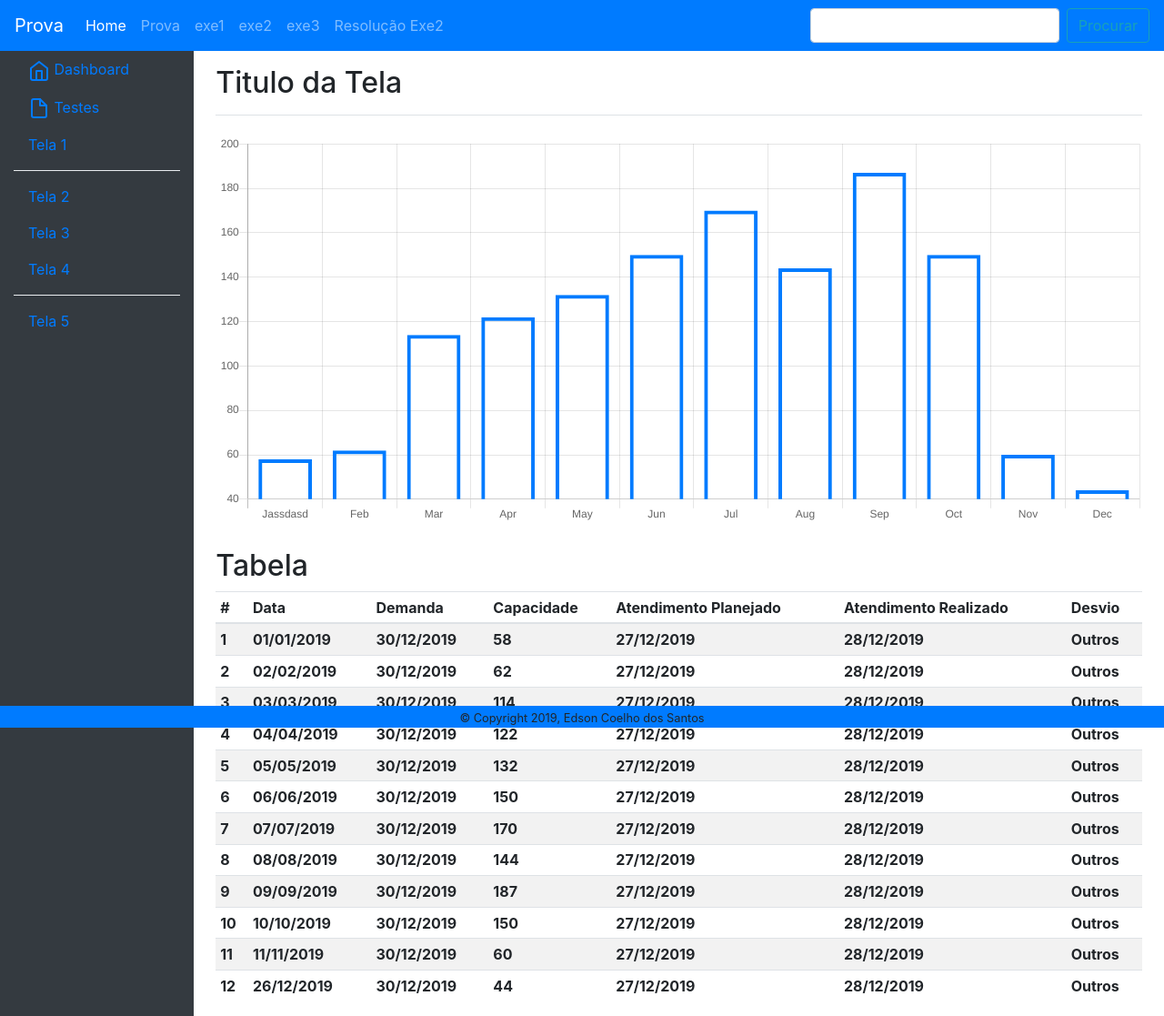
After one commit to Edson-Fullstack/accenture, a Flask app: page /chart in a window 1280 px wide. The commit adds this page. Shown: the whole page at 91% size. Run offline with Flask 2, Linux system fonts and the light colour scheme; lists and menus that the app fills with data are empty; some libraries are stand-ins or nearby versions.

Commit message:
resolução exe2 aplicado

```diff
--- a/app.py
+++ b/app.py
@@ -3,7 +3,7 @@ PEP 8 -- Style Guide for Python Resume
 pip8 app
 """
 from flask import Flask, render_template, url_for, request
-
+import pygal
 TEST_CONTROL = 0
 
 
@@ -46,6 +46,19 @@ def exe3():
     return render_template('document.html', link=endereco)
 
 
+@myapp.route("/chart")
+def chart():
+    graph = pygal.Line()
+    graph.title = '% Change Coolness of programming languages over time.'
+    graph.x_labels = ['2011', '2012', '2013', '2014', '2015', '2016']
+    graph.add('Pithon',  [15, 31, 89, 200, 356, 900])
+    graph.add('Java',    [15, 45, 76, 80,  91,  95])
+    graph.add('C++',     [5,  51, 54, 102, 150, 201])
+    graph.add('All others combined!',  [5, 15, 21, 55, 92, 105])
+    graph_data = graph.render_data_uri()
+    return render_template("chart.html", graph_data=graph_data)
+
+
 if __name__ == "__main__":
     # rodar app no local host(host='0.0.0.0', port=80,debug=True)
     # ter apenas 1 servidor respodendo na porta 80
--- /dev/null
+++ b/templates/chart.html
@@ -0,0 +1,17 @@
+<!DOCTYPE HTML>
+<html>
+
+<head>
+    <title>Prova</title>
+</head>
+
+<body>
+    {% include '/includes/_header.html' %}
+    {% include '/includes/_menu_lateral.html' %}
+
+    <!-- <div class="container col-md-8">
+        <embed type="image/svg+xml" src={{graph_data|safe}} style='max-width:400px' />
+    </div>-->
+    {% include '/includes/_footer.html' %} </body>
+
+</html>
--- a/templates/includes/_menu.html
+++ b/templates/includes/_menu.html
@@ -22,6 +22,9 @@
             <li class="nav-item">
                 <a class="nav-link" href="{{url_for('exe3')}}">exe3</a>
             </li>
+            <li class="nav-item">
+                <a class="nav-link" href="{{url_for('chart')}}">Resolução Exe2</a>
+            </li>
         </ul>
         <form class="form-inline my-2 my-lg-0">
             <input class="form-control mr-sm-2" type="search" placeholder=" " aria-label="Search">
--- /dev/null
+++ b/templates/includes/_menu_lateral.html
@@ -0,0 +1,257 @@
+<body>
+    <div class="container-fluid">
+        <div class="row">
+            <nav class="col-md-2 d-none d-md-block bg-dark sidebar">
+                <div class="sidebar-sticky">
+                    <ul class="nav flex-column">
+                        <li class="nav-item">
+                            <a class="nav-link active" href="#">
+                                <svg xmlns="http://www.w3.org/2000/svg" width="24" height="24" viewBox="0 0 24 24"
+                                    fill="none" stroke="currentColor" stroke-width="2" stroke-linecap="round"
+                                    stroke-linejoin="round" class="feather feather-home">
+                                    <path d="M3 9l9-7 9 7v11a2 2 0 0 1-2 2H5a2 2 0 0 1-2-2z"></path>
+                                    <polyline points="9 22 9 12 15 12 15 22"></polyline>
+                                </svg>
+                                Dashboard <span class="sr-only">(current)</span>
+                            </a>
+                        </li>
+                        <li class="nav-item">
+                            <a class="nav-link" href="#">
+                                <svg xmlns="http://www.w3.org/2000/svg" width="24" height="24" viewBox="0 0 24 24"
+                                    fill="none" stroke="currentColor" stroke-width="2" stroke-linecap="round"
+                                    stroke-linejoin="round" class="feather feather-file">
+                                    <path d="M13 2H6a2 2 0 0 0-2 2v16a2 2 0 0 0 2 2h12a2 2 0 0 0 2-2V9z"></path>
+                                    <polyline points="13 2 13 9 20 9"></polyline>
+                                </svg>
+                                Testes
+                            </a>
+                        </li>
+                        <li class="nav-item">
+                            <a class="nav-link" href="#">
+                                Tela 1
+                            </a>
+                        </li>
+                        <div class="dropdown-divider"></div>
+                        <li class="nav-item">
+                            <a class="nav-link" href="#">
+                                Tela 2
+                            </a>
+                        </li>
+                        <li class="nav-item">
+                            <a class="nav-link" href="#">
+                                Tela 3
+                            </a>
+                        </li>
+                        <li class="nav-item">
+                            <a class="nav-link" href="#">
+                                Tela 4
+                            </a>
+                        </li>
+                        <div class="dropdown-divider"></div>
+                        <li class="nav-item">
+                            <a class="nav-link" href="#">
+                                Tela 5
+                            </a>
+                        </li>
+                    </ul>
+                </div>
+            </nav>
+
+            <main role="main" class="col-md-9 ml-sm-auto col-lg-10 px-4">
+                <div class="chartjs-size-monitor"
+                    style="position: absolute; left: 0px; top: 0px; right: 0px; bottom: 0px; overflow: hidden; pointer-events: none; visibility: hidden; z-index: -1;">
+                    <div class="chartjs-size-monitor-expand"
+                        style="position:absolute;left:0;top:0;right:0;bottom:0;overflow:hidden;pointer-events:none;visibility:hidden;z-index:-1;">
+                        <div style="position:absolute;width:1000000px;height:1000000px;left:0;top:0"></div>
+                    </div>
+                    <div class="chartjs-size-monitor-shrink"
+                        style="position:absolute;left:0;top:0;right:0;bottom:0;overflow:hidden;pointer-events:none;visibility:hidden;z-index:-1;">
+                        <div style="position:absolute;width:200%;height:200%;left:0; top:0"></div>
+                    </div>
+                </div>
+                <div
+                    class="d-flex justify-content-between flex-wrap flex-md-nowrap align-items-center pt-3 pb-2 mb-3 border-bottom">
+                    <h1 class="h2">Titulo da Tela</h1>
+                </div>
+
+                <canvas class="my-4 w-100 chartjs-render-monitor" id="myChart" width="547" height="230"
+                    style="display: block; width: 547px; height: 230px;"></canvas>
+
+                <h2>Tabela</h2>
+                <div class="table-responsive">
+                    <table class="table table-striped table-sm">
+                        <thead>
+                            <tr>
+                                <th>#</th>
+                                <th>Data</th>
+                                <th>Demanda</th>
+                                <th>Capacidade</th>
+                                <th>Atendimento Planejado</th>
+                                <th>Atendimento Realizado</th>
+                                <th>Desvio</th>
+                            </tr>
+                        </thead>
+                        <tbody>
+                            <tr>
+                                <th>1</th>
+                                <th>01/01/2019</th>
+                                <th>30/12/2019</th>
+                                <th>58</th>
+                                <th>27/12/2019</th>
+                                <th>28/12/2019</th>
+                                <th>Outros</th>
+                            </tr>
+                            <tr>
+                                <th>2</th>
+                                <th>02/02/2019</th>
+                                <th>30/12/2019</th>
+                                <th>62</th>
+                                <th>27/12/2019</th>
+                                <th>28/12/2019</th>
+                                <th>Outros</th>
+                            </tr>
+                            <tr>
+                                <th>3</th>
+                                <th>03/03/2019</th>
+                                <th>30/12/2019</th>
+                                <th>114</th>
+                                <th>27/12/2019</th>
+                                <th>28/12/2019</th>
+                                <th>Outros</th>
+                            </tr>
+                            <tr>
+                                <th>4</th>
+                                <th>04/04/2019</th>
+                                <th>30/12/2019</th>
+                                <th>122</th>
+                                <th>27/12/2019</th>
+                                <th>28/12/2019</th>
+                                <th>Outros</th>
+                            </tr>
+                            <tr>
+                                <th>5</th>
+                                <th>05/05/2019</th>
+                                <th>30/12/2019</th>
+                                <th>132</th>
+                                <th>27/12/2019</th>
+                                <th>28/12/2019</th>
+                                <th>Outros</th>
+                            </tr>
+                            <tr>
+                                <th>6</th>
+                                <th>06/06/2019</th>
+                                <th>30/12/2019</th>
+                                <th>150</th>
+                                <th>27/12/2019</th>
+                                <th>28/12/2019</th>
+                                <th>Outros</th>
+                            </tr>
+                            <tr>
+                                <th>7</th>
+                                <th>07/07/2019</th>
+                                <th>30/12/2019</th>
+                                <th>170</th>
+                                <th>27/12/2019</th>
+                                <th>28/12/2019</th>
+                                <th>Outros</th>
+                            </tr>
+                            <tr>
+                                <th>8</th>
+                                <th>08/08/2019</th>
+                                <th>30/12/2019</th>
+                                <th>144</th>
+                                <th>27/12/2019</th>
+                                <th>28/12/2019</th>
+                                <th>Outros</th>
+                            </tr>
+                            <tr>
+                                <th>9</th>
+                                <th>09/09/2019</th>
+                                <th>30/12/2019</th>
+                                <th>187</th>
+                                <th>27/12/2019</th>
+                                <th>28/12/2019</th>
+                                <th>Outros</th>
+                            </tr>
+                            <tr>
+                                <th>10</th>
+                                <th>10/10/2019</th>
+                                <th>30/12/2019</th>
+                                <th>150</th>
+                                <th>27/12/2019</th>
+                                <th>28/12/2019</th>
+                                <th>Outros</th>
+                            </tr>
+                            <tr>
+                                <th>11</th>
+                                <th>11/11/2019</th>
+                                <th>30/12/2019</th>
+                                <th>60</th>
+                                <th>27/12/2019</th>
+                                <th>28/12/2019</th>
+                                <th>Outros</th>
+                            </tr>
+                            <tr>
+                                <th>12</th>
+                                <th>26/12/2019</th>
+                                <th>30/12/2019</th>
+                                <th>44</th>
+                                <th>27/12/2019</th>
+                                <th>28/12/2019</th>
+                                <th>Outros</th>
+                            </tr>
+                        </tbody>
+                    </table>
+                </div>
+            </main>
+        </div>
+    </div>
+
+    <!-- Bootstrap core JavaScript
+    ================================================== -->
+    <!-- Placed at the end of the document so the pages load faster -->
+    <script src="https://code.jquery.com/jquery-3.3.1.slim.min.js"
+        integrity="sha384-q8i/X+965DzO0rT7abK41JStQIAqVgRVzpbzo5smXKp4YfRvH+8abtTE1Pi6jizo"
+        crossorigin="anonymous"></script>
+    <script>window.jQuery || document.write('<script src="../../assets/js/vendor/jquery-slim.min.js"><\/script>')</script>
+
+    <!-- Icons -->
+    <script src="https://unpkg.com/feather-icons/dist/feather.min.js"></script>
+    <script>
+        feather.replace()
+    </script>
+
+    <!-- Graphs -->
+    <script src="https://cdnjs.cloudflare.com/ajax/libs/Chart.js/2.7.1/Chart.min.js"></script>
+    <script>
+        var ctx = document.getElementById("myChart");
+        var myChart = new Chart(ctx, {
+            type: 'bar',
+            data: {
+                labels: ["Jassdasd", "Feb", "Mar", "Apr", "May", "Jun", "Jul", "Aug", "Sep", "Oct", "Nov", "Dec"],
+                datasets: [{
+                    data: [58, 62, 114, 122, 132, 150, 170, 144, 187, 150, 60, 44],
+                    lineTension: 0,
+                    backgroundColor: 'transparent',
+                    borderColor: '#007bff',
+                    borderWidth: 4,
+                    pointBackgroundColor: '#007bff'
+                }]
+            },
+            options: {
+                scales: {
+                    yAxes: [{
+                        ticks: {
+                            beginAtZero: false
+                        }
+                    }]
+                },
+                legend: {
+                    display: false,
+                }
+            }
+        });
+    </script>
+
+
+</body>
```
